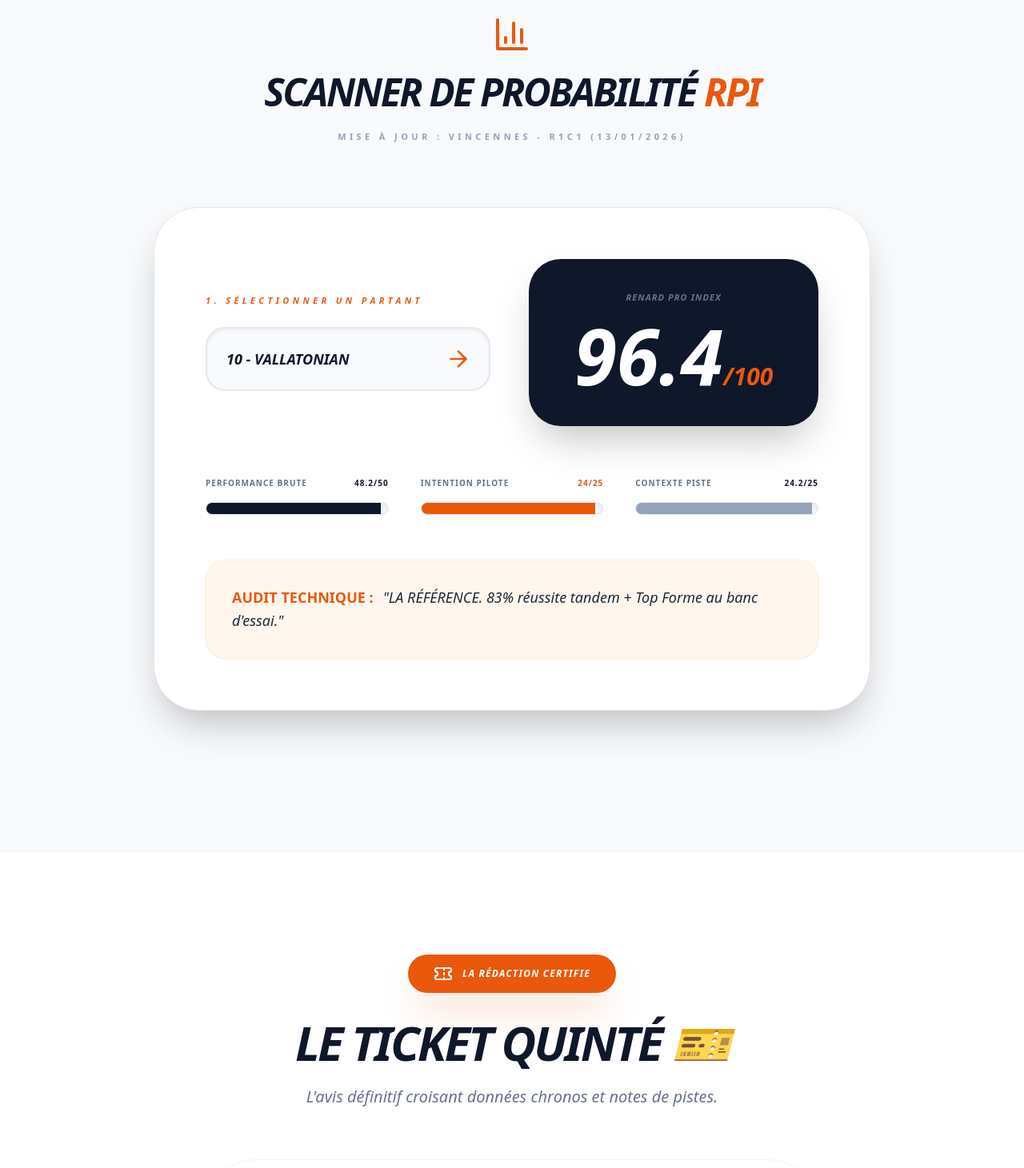
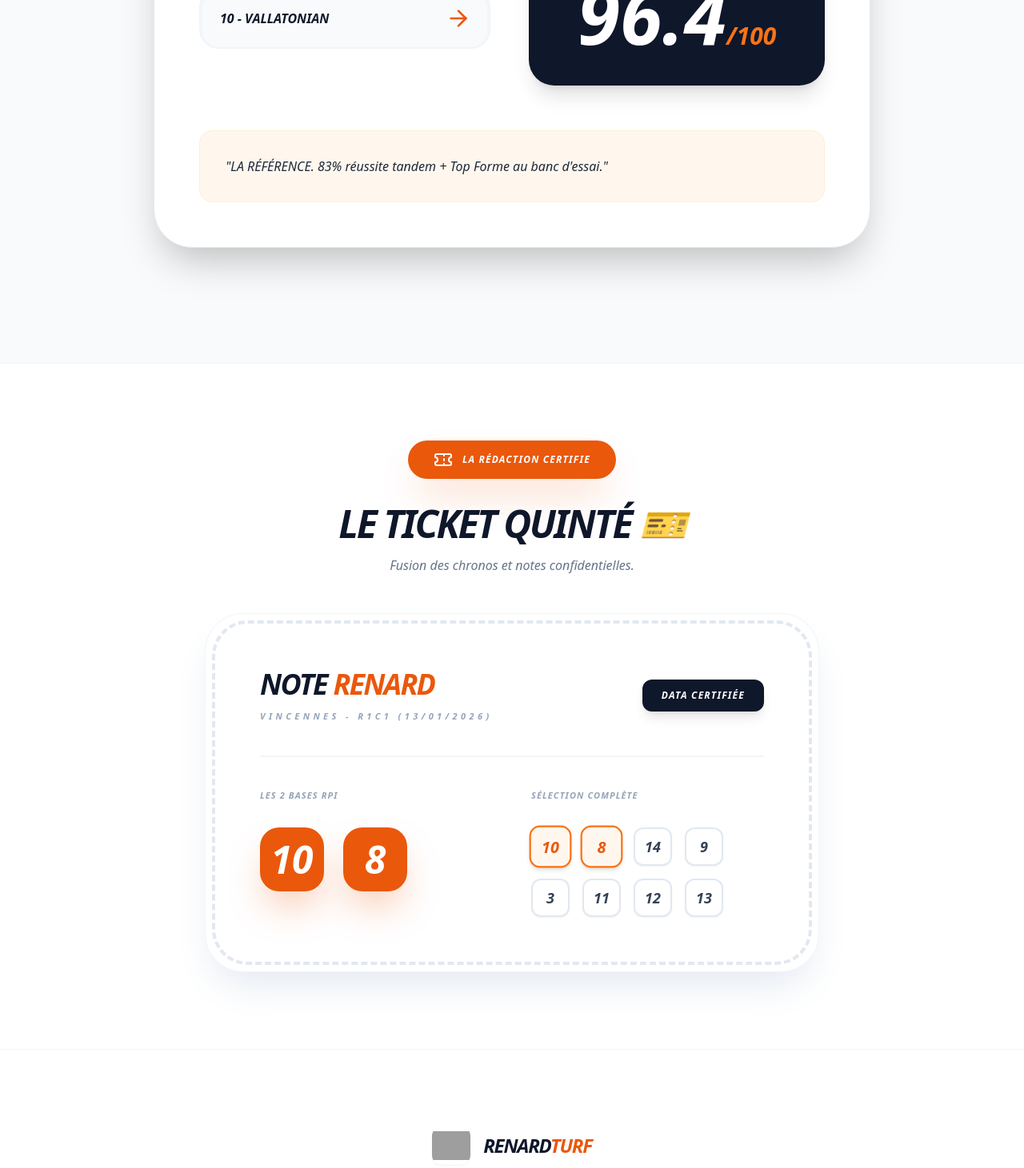
Before and after one commit to RenardTurf/Renard-turf, a React (Vite) app: page / in a window 1280 px wide. Shown: the part 1330-2791 px from the top of the page at 80% size. Built offline with nearby package versions, Linux system fonts and the light colour scheme; grey boxes are pictures that could not be loaded.

Commit message:
Refactor App.jsx for logo and layout updates
Updated logo and adjusted layout for better visual consistency. Modified text for clarity and improved accessibility.

```diff
--- a/src/App.jsx
+++ b/src/App.jsx
@@ -1,25 +1,8 @@
 import React, { useState, useEffect } from 'react';
 import {
-  TrendingUp,
-  Zap,
-  ChevronRight,
-  Target,
-  Users,
-  Star,
-  Youtube,
-  Ticket,
-  ShieldCheck,
-  CheckCircle2,
-  ExternalLink,
-  History,
-  PlayCircle,
-  Eye,
-  Star as StarIcon,
-  BarChart3,
-  ArrowRight,
-  Info,
-  Activity,
-  X
+  TrendingUp, Zap, ChevronRight, Target, Users, Youtube, Ticket,
+  ShieldCheck, CheckCircle2, ExternalLink, History, PlayCircle,
+  Eye, Star as StarIcon, BarChart3, ArrowRight, Info, Activity, X
 } from 'lucide-react';
 
 // --- INITIALISATION GOOGLE ANALYTICS ---
@@ -94,9 +77,9 @@ const App = () => {
       <nav className={`fixed top-0 w-full z-50 transition-all duration-300 ${isScrolled ? 'bg-white/95 backdrop-blur-md border-b border-slate-100 py-3 shadow-sm' : 'bg-transparent py-5'}`}>
         <div className="container mx-auto px-6 flex justify-between items-center">
           <div className="flex items-center gap-3">
-            {/* LOGO RENARD ACTUALISÉ */}
-            <img src="/IMG_0036.ico" alt="Logo Renard" className="w-12 h-12 object-contain rounded-lg" />
-            <span className="text-2xl font-black tracking-tighter uppercase italic text-slate-900 leading-none">
+            {/* CORRECTION DU LOGO ICI */}
+            <img src="/IMG_0036.ico" alt="RenardTurf" className="w-10 h-10 object-contain rounded-lg shadow-sm" />
+            <span className="text-xl font-black tracking-tighter uppercase italic text-slate-900 leading-none">
               RENARD<span className="text-orange-600 font-black">TURF</span>
             </span>
           </div>
@@ -109,19 +92,18 @@ const App = () => {
       </nav>
 
       {/* HERO SECTION */}
-      <section className="relative pt-56 pb-20 overflow-hidden text-center flex flex-col items-center">
+      <section className="relative pt-48 pb-20 overflow-hidden text-center flex flex-col items-center">
         <div className="absolute top-0 left-1/2 -translate-x-1/2 w-full h-full bg-[radial-gradient(circle_at_center,_var(--tw-gradient-stops))] from-orange-500/10 via-transparent to-transparent -z-10" />
-
         <div className="container mx-auto px-6 flex flex-col items-center">
           <div className="inline-flex items-center gap-2 bg-orange-50 border border-orange-100 px-5 py-2 rounded-full mb-10 shadow-sm">
             <Activity className="text-orange-600 w-4 h-4 animate-pulse" />
             <span className="text-[10px] font-black text-orange-700 uppercase tracking-[0.25em]">Média Hippique : Analyse & Data</span>
           </div>
-          <h1 className="text-6xl md:text-9xl font-black mb-10 bg-clip-text text-transparent bg-gradient-to-b from-slate-900 to-slate-600 leading-none tracking-tighter uppercase italic">
+          <h1 className="text-6xl md:text-9xl font-black mb-10 text-slate-900 leading-none tracking-tighter uppercase italic">
             L'Intelligence <span className="text-orange-600 font-black">Data</span><br />au service du Turf.
           </h1>
           <p className="text-slate-500 text-lg md:text-2xl max-w-3xl mx-auto mb-16 font-medium leading-relaxed italic">
-            Décryptage algorithmique précis et expertise de terrain pour une approche rationnelle du PMU.
+            Décryptage algorithmique précis pour une approche rationnelle du PMU.
           </p>
           <div className="flex flex-col sm:flex-row gap-6 justify-center items-center w-full max-w-2xl">
             <a href="#rpi-tool" className="w-full sm:w-1/2 bg-orange-600 hover:bg-orange-700 text-white px-12 py-6 rounded-3xl font-black text-xl flex items-center justify-center gap-2 transition-all shadow-2xl shadow-orange-600/30 group uppercase italic">
@@ -131,39 +113,29 @@ const App = () => {
               ANALYSE VIDÉO
             </a>
           </div>
-
-          <div className="grid grid-cols-1 md:grid-cols-3 gap-10 max-w-5xl mx-auto mt-32 w-full px-4 md:px-0">
-            {stats.map((stat, i) => (
-              <div key={i} className="bg-white border border-slate-100 p-10 rounded-[2.5rem] shadow-xl border-b-8 border-b-orange-600/10 transition-transform hover:-translate-y-2">
-                <div className="flex justify-center mb-6">{stat.icon}</div>
-                <div className="text-5xl font-black text-slate-900 mb-3 tracking-tighter italic">{stat.value}</div>
-                <div className="text-slate-400 text-[11px] uppercase font-black tracking-[0.3em]">{stat.label}</div>
-              </div>
-            ))}
-          </div>
         </div>
       </section>
 
-      {/* --- SECTION OUTIL INTERACTIF RPI --- */}
-      <section id="rpi-tool" className="py-32 px-6 bg-slate-50 flex flex-col items-center border-y border-slate-100">
+      {/* RPI TOOL */}
+      <section id="rpi-tool" className="py-24 px-6 bg-slate-50 flex flex-col items-center border-y border-slate-100">
         <div className="container mx-auto max-w-4xl">
-          <div className="flex flex-col items-center mb-20 text-center">
+          <div className="flex flex-col items-center mb-16 text-center">
             <BarChart3 className="w-12 h-12 text-orange-600 mb-6" />
-            <h2 className="text-5xl font-black text-slate-900 uppercase italic tracking-tighter leading-none text-center">
+            <h2 className="text-5xl font-black text-slate-900 uppercase italic tracking-tighter leading-none">
               Scanner de Probabilité <span className="text-orange-600">RPI</span>
             </h2>
-            <p className="text-slate-400 mt-6 font-black uppercase text-[11px] tracking-[0.4em]">Mise à jour : Vincennes - R1C1 (13/01/2026)</p>
+            <p className="text-slate-400 mt-6 font-black uppercase text-[11px] tracking-[0.4em]">Vincennes - R1C1 (13/01/2026)</p>
           </div>
 
-          <div className="bg-white border border-slate-200 rounded-[3.5rem] p-10 md:p-16 shadow-2xl mb-12">
+          <div className="bg-white border border-slate-200 rounded-[3rem] p-10 md:p-14 shadow-2xl mb-12">
             <div className="flex flex-col md:flex-row gap-12 items-center text-left">
               <div className="w-full md:w-1/2">
-                <label className="text-[11px] font-black uppercase tracking-[0.4em] text-orange-600 mb-6 block italic">1. Sélectionner un partant</label>
+                <label className="text-[11px] font-black uppercase tracking-[0.4em] text-orange-600 mb-6 block italic">1. Partant</label>
                 <div className="relative">
                   <select
                     value={selectedHorse.id}
                     onChange={(e) => setSelectedHorse(horsesData.find(h => h.id === parseInt(e.target.value)))}
-                    className="w-full bg-slate-50 border-2 border-slate-200 text-slate-900 font-black uppercase italic p-6 rounded-3xl appearance-none cursor-pointer focus:border-orange-600 outline-none transition-all shadow-inner text-lg"
+                    className="w-full bg-slate-50 border-2 border-slate-100 text-slate-900 font-black uppercase italic p-6 rounded-3xl appearance-none cursor-pointer focus:border-orange-500 outline-none transition-all shadow-inner"
                   >
                     {horsesData.map(h => (
                       <option key={h.id} value={h.id}>{h.id} - {h.name}</option>
@@ -172,95 +144,57 @@ const App = () => {
                   <ArrowRight className="absolute right-6 top-1/2 -translate-y-1/2 text-orange-600 w-8 h-8" />
                 </div>
               </div>
-              <div className="w-full md:w-1/2 flex flex-col items-center justify-center bg-slate-900 rounded-[2.5rem] p-10 shadow-2xl">
+              <div className="w-full md:w-1/2 flex flex-col items-center justify-center bg-slate-900 rounded-[2rem] p-10 shadow-xl">
                 <span className="text-[11px] font-black uppercase text-slate-500 mb-4 italic tracking-widest">Renard Pro Index</span>
-                <div className="text-8xl font-black text-white italic leading-none">{selectedHorse.rpi}<span className="text-orange-600 text-3xl">/100</span></div>
+                <div className="text-8xl font-black text-white italic leading-none">{selectedHorse.rpi}<span className="text-orange-500 text-3xl">/100</span></div>
               </div>
             </div>
 
-            <div className="mt-16 grid grid-cols-1 md:grid-cols-3 gap-10">
-              <div className="space-y-4">
-                <div className="flex justify-between text-[10px] font-black uppercase text-slate-500 tracking-widest">
-                  <span>Performance Brute</span>
-                  <span className="text-slate-900 font-black">{selectedHorse.perf}/50</span>
-                </div>
-                <div className="h-4 bg-slate-100 rounded-full overflow-hidden shadow-inner border border-slate-200">
-                  <div className="h-full bg-slate-900 transition-all duration-700" style={{ width: `${(selectedHorse.perf/50)*100}%` }}></div>
-                </div>
-              </div>
-              <div className="space-y-4">
-                <div className="flex justify-between text-[10px] font-black uppercase text-slate-500 tracking-widest text-orange-600">
-                  <span>Intention Pilote</span>
-                  <span className="text-orange-600 font-black">{selectedHorse.intent}/25</span>
-                </div>
-                <div className="h-4 bg-slate-100 rounded-full overflow-hidden shadow-inner border border-slate-200">
-                  <div className="h-full bg-orange-600 transition-all duration-700" style={{ width: `${(selectedHorse.intent/25)*100}%` }}></div>
-                </div>
-              </div>
-              <div className="space-y-4">
-                <div className="flex justify-between text-[10px] font-black uppercase text-slate-500 tracking-widest">
-                  <span>Contexte Piste</span>
-                  <span className="text-slate-900 font-black">{selectedHorse.context}/25</span>
-                </div>
-                <div className="h-4 bg-slate-100 rounded-full overflow-hidden shadow-inner border border-slate-200">
-                  <div className="h-full bg-slate-400 transition-all duration-700" style={{ width: `${(selectedHorse.context/25)*100}%` }}></div>
-                </div>
-              </div>
-            </div>
-
-            <div className="mt-14 p-8 bg-orange-50 border border-orange-100 rounded-3xl text-left shadow-sm">
-               <p className="text-slate-800 text-lg italic font-medium leading-relaxed">
-                 <span className="text-orange-600 font-black uppercase not-italic mr-3 italic">Audit Technique :</span>
-                 "{selectedHorse.tactic}"
-               </p>
+            <div className="mt-14 p-8 bg-orange-50 border border-orange-100 rounded-2xl text-left italic font-medium text-slate-800">
+               "{selectedHorse.tactic}"
             </div>
           </div>
         </div>
       </section>
 
-      {/* SECTION TICKET DU JOUR */}
-      <section id="ticket" className="py-32 px-6 bg-white flex flex-col items-center">
+      {/* TICKET DU JOUR */}
+      <section id="ticket" className="py-24 px-6 bg-white flex flex-col items-center">
         <div className="container mx-auto max-w-4xl text-center flex flex-col items-center">
-          <div className="mb-16 flex flex-col items-center">
+          <div className="mb-12 flex flex-col items-center">
              <div className="inline-flex items-center gap-3 bg-orange-600 text-white px-8 py-3 rounded-full mb-8 shadow-2xl shadow-orange-600/30">
                 <Ticket className="w-6 h-6" />
                 <span className="text-xs font-black uppercase tracking-widest italic leading-none font-bold">La Rédaction Certifie</span>
              </div>
-             <h2 className="text-5xl md:text-6xl font-black text-slate-900 uppercase italic tracking-tighter mb-6 leading-tight">Le Ticket Quinté 🎫</h2>
-             <p className="text-slate-500 max-w-2xl mx-auto italic font-medium text-xl">L'avis définitif croisant données chronos et notes de pistes.</p>
+             <h2 className="text-5xl font-black text-slate-900 uppercase italic tracking-tighter">Le Ticket Quinté 🎫</h2>
+             <p className="text-slate-500 max-w-xl mx-auto italic mt-4">Fusion des chronos et notes confidentielles.</p>
           </div>
 
-          <div className="bg-white rounded-[4rem] p-3 shadow-2xl shadow-slate-200 overflow-hidden max-w-3xl mx-auto w-full border border-slate-100">
-            <div className="bg-white border-4 border-dashed border-slate-200 rounded-[3.5rem] p-12 md:p-16 text-slate-900 relative text-left">
-              <div className="flex flex-col md:flex-row justify-between items-start md:items-center border-b-2 border-slate-100 pb-10 mb-12 gap-6">
+          <div className="bg-white rounded-[3rem] p-2 shadow-2xl shadow-slate-200 overflow-hidden max-w-3xl mx-auto w-full border border-slate-100">
+            <div className="bg-white border-4 border-dashed border-slate-200 rounded-[2.8rem] p-10 md:p-14 text-slate-900 text-left">
+              <div className="flex flex-col md:flex-row justify-between items-center border-b-2 border-slate-100 pb-10 mb-10 gap-6">
                  <div>
-                    <h3 className="font-black text-4xl uppercase italic tracking-tighter italic">L'Avis <span className="text-orange-600 font-black">Renard</span></h3>
-                    <p className="text-slate-400 text-[11px] font-black uppercase tracking-[0.35em] mt-3 italic">Vincennes - R1C1 (13/01/2026)</p>
+                    <h3 className="font-black text-4xl uppercase italic tracking-tighter italic">Note <span className="text-orange-600 font-black">Renard</span></h3>
+                    <p className="text-slate-400 text-[11px] font-black uppercase tracking-[0.4em] mt-3 italic">Vincennes - R1C1 (13/01/2026)</p>
                  </div>
-                 <div className="bg-slate-900 text-white px-6 py-3 rounded-xl text-xs font-black uppercase tracking-widest italic shadow-lg">Data Audit Certifié</div>
+                 <div className="bg-slate-900 text-white px-6 py-3 rounded-xl text-xs font-black uppercase tracking-widest italic shadow-lg">Data Certifiée</div>
               </div>
 
-              <div className="grid grid-cols-1 md:grid-cols-2 gap-12 relative z-10">
+              <div className="grid grid-cols-1 md:grid-cols-2 gap-12">
                  <div className="flex flex-col items-start">
-                    <h4 className="text-[11px] font-black uppercase tracking-widest text-slate-400 mb-8 flex items-center gap-3 italic font-bold">
-                       <StarIcon className="w-5 h-5 fill-orange-500 text-orange-500" /> Les 2 Bases RPI
-                    </h4>
+                    <h4 className="text-[11px] font-black uppercase tracking-widest text-slate-400 mb-8 italic">Les 2 Bases RPI</h4>
                     <div className="flex gap-6">
                        {[10, 8].map(num => (
-                          <div key={num} className="w-24 h-24 bg-orange-600 rounded-[2rem] flex items-center justify-center text-white text-5xl font-black shadow-2xl shadow-orange-600/40 italic">
+                          <div key={num} className="w-20 h-20 bg-orange-600 rounded-[1.5rem] flex items-center justify-center text-white text-5xl font-black shadow-2xl shadow-orange-600/40 italic">
                              {num}
                           </div>
                        ))}
                     </div>
                  </div>
-
                  <div className="flex flex-col items-start">
-                    <h4 className="text-[11px] font-black uppercase tracking-widest text-slate-400 mb-8 flex items-center gap-3 italic font-bold">
-                       <ShieldCheck className="w-5 h-5 text-green-600" /> Sélection Redact'
-                    </h4>
+                    <h4 className="text-[11px] font-black uppercase tracking-widest text-slate-400 mb-8 italic">Sélection Complète</h4>
                     <div className="flex flex-wrap gap-4">
                        {[10, 8, 14, 9, 3, 11, 12, 13].map((num, i) => (
-                          <div key={num} className={`w-14 h-14 rounded-2xl flex items-center justify-center font-black text-lg border-2 transition-all italic ${i < 2 ? 'bg-orange-50 border-orange-500 text-orange-600 scale-110 shadow-md' : 'bg-white border-slate-200 text-slate-700 shadow-sm'}`}>
+                          <div key={num} className={`w-12 h-12 rounded-xl flex items-center justify-center font-black text-lg border-2 transition-all italic ${i < 2 ? 'bg-orange-50 border-orange-500 text-orange-600 scale-110 shadow-md' : 'bg-white border-slate-200 text-slate-700 shadow-sm'}`}>
                              {num}
                           </div>
                        ))}
@@ -274,55 +208,34 @@ const App = () => {
 
       {/* FOOTER */}
       <footer className="bg-white border-t border-slate-100 py-24 text-center px-6 flex flex-col items-center">
-        <div className="flex items-center gap-4 mb-10 transition-transform hover:scale-105">
-            <img src="/IMG_0036.ico" alt="Logo Renard" className="w-14 h-14 object-contain rounded-xl shadow-sm" />
-            <span className="text-3xl font-black tracking-tighter text-slate-900 uppercase italic">
+        <div className="flex items-center gap-4 mb-10">
+            {/* LOGO DANS LE FOOTER */}
+            <img src="/IMG_0036.ico" alt="RenardTurf" className="w-12 h-12 object-contain rounded-xl shadow-sm" />
+            <span className="text-2xl font-black tracking-tighter text-slate-900 uppercase italic">
               RENARD<span className="text-orange-600 font-black">TURF</span>
             </span>
         </div>
 
-        {/* BANDEAU ANJ */}
-        <div className="bg-yellow-400 text-slate-950 p-6 rounded-3xl max-w-4xl mx-auto mb-14 w-full font-black uppercase text-xs tracking-widest flex flex-col md:flex-row items-center justify-center gap-6 shadow-xl shadow-yellow-400/20">
-           <span>🔞 INTERDIT AUX MOINS DE 18 ANS</span>
-           <span className="hidden md:block text-yellow-600">|</span>
-           <span>JOUEZ AVEC MODÉRATION : 09 74 75 13 13</span>
+        <div className="bg-yellow-400 text-slate-950 p-6 rounded-3xl max-w-4xl mx-auto mb-14 w-full font-black uppercase text-xs tracking-widest shadow-xl shadow-yellow-400/20">
+           🔞 INTERDIT AUX MOINS DE 18 ANS | JOUEZ AVEC MODÉRATION : 09 74 75 13 13
         </div>
 
-        <div className="flex flex-wrap justify-center gap-10 mb-14 text-slate-400 text-[11px] font-black uppercase tracking-[0.3em]">
+        <div className="flex flex-wrap justify-center gap-10 text-slate-400 text-[11px] font-black uppercase tracking-[0.4em]">
            <button onClick={() => setActiveLegalModal('mentions')} className="hover:text-orange-600 transition-colors">Mentions Légales</button>
            <button onClick={() => setActiveLegalModal('gaming')} className="hover:text-orange-600 transition-colors">Jeu Responsable</button>
-           <a href="https://www.joueurs-info-service.fr/" target="_blank" className="hover:text-orange-600 transition-colors underline decoration-orange-600/40 underline-offset-8">Aide aux Joueurs</a>
         </div>
 
-        <p className="text-slate-300 text-[11px] font-black uppercase tracking-[0.6em] text-center italic">
-          © 2026 RENARD TURF - DATA ARCHITECTURE
-        </p>
-
-        {/* MODAL */}
+        {/* MODAL CLAIR */}
         {activeLegalModal && (
-          <div className="fixed inset-0 z-[100] flex items-center justify-center p-6 backdrop-blur-xl bg-white/90">
-            <div className="bg-white border border-slate-200 w-full max-w-2xl max-h-[85vh] overflow-y-auto rounded-[4rem] p-12 md:p-16 shadow-2xl relative border-t-8 border-t-orange-600">
-              <button onClick={() => setActiveLegalModal(null)} className="absolute top-10 right-10 text-slate-400 hover:text-orange-600 transition-transform hover:rotate-90 duration-300">
+          <div className="fixed inset-0 z-[100] flex items-center justify-center p-6 backdrop-blur-md bg-white/90">
+            <div className="bg-white border border-slate-200 w-full max-w-2xl max-h-[85vh] overflow-y-auto rounded-[3.5rem] p-12 md:p-16 shadow-2xl relative border-t-8 border-t-orange-600">
+              <button onClick={() => setActiveLegalModal(null)} className="absolute top-10 right-10 text-slate-400 hover:text-orange-600">
                 <X className="w-8 h-8" />
               </button>
-              {activeLegalModal === 'mentions' ? (
-                <div className="text-left space-y-8">
-                  <h3 className="text-4xl font-black text-slate-900 uppercase italic tracking-tighter">Mentions Légales</h3>
-                  <div className="space-y-4 text-slate-500 text-sm font-medium leading-relaxed">
-                    <p><strong>Éditeur :</strong> RenardTurf Media Group.</p>
-                    <p><strong>Hébergement :</strong> Vercel Inc. Infrastructure Data-Cloud.</p>
-                    <p><strong>Affiliation :</strong> Ce média indépendant peut percevoir des commissions via ses partenaires de jeux certifiés ANJ.</p>
-                  </div>
-                </div>
-              ) : (
-                <div className="text-left space-y-8">
-                  <h3 className="text-4xl font-black text-slate-900 uppercase italic tracking-tighter">Charte Jeu Responsable</h3>
-                  <div className="space-y-4 text-slate-500 text-sm font-medium leading-relaxed">
-                    <p className="bg-orange-50 p-6 rounded-2xl border-l-8 border-orange-500 text-orange-700 font-bold italic">Le jeu doit rester une source de divertissement uniquement.</p>
-                    <p>Ne pariez jamais d'argent destiné à vos besoins fondamentaux. L'indice RPI est un outil d'aide à l'analyse et ne garantit en aucun cas un gain financier.</p>
-                  </div>
-                </div>
-              )}
+              <h3 className="text-4xl font-black text-slate-900 uppercase italic mb-8">Informations</h3>
+              <p className="text-slate-500 text-sm font-medium leading-relaxed italic">
+                 Le jeu doit rester un plaisir. Ne misez jamais d'argent destiné à vos besoins fondamentaux. L'indice RPI est un outil d'aide à l'analyse et ne garantit en aucun cas un gain financier.
+              </p>
             </div>
           </div>
         )}
```
